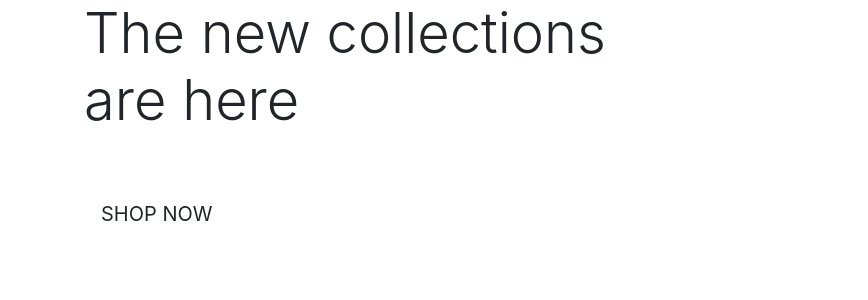
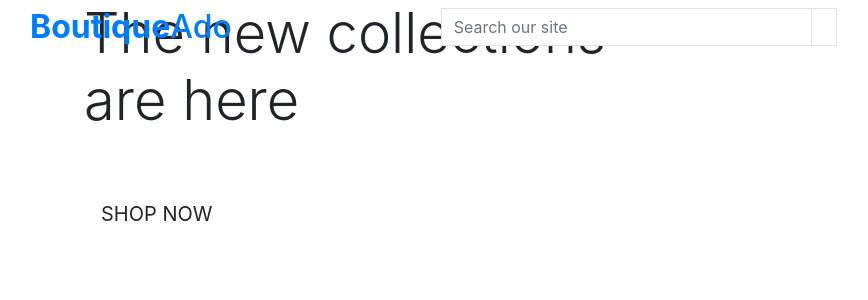
Before and after one commit to mariana-stefani/boutique-ecommerce, a Django app: page / in a window 1280 px wide. Shown: the top 300 px of the page, without its empty margins (1-869 px from the left). Run offline with Django 3.2, Linux system fonts and the light colour scheme; some libraries are stand-ins or nearby versions.

Commit message:
Added header content on base.html

```diff
--- a/templates/base.html
+++ b/templates/base.html
@@ -29,6 +29,33 @@
   </head>
   <body>
     <header class="container-fluid fixed-top">
+      <div class="row">
+        <div class="col-12 col-lg-4 my-auto py-1 py-lg-0 text-center text-lg-left">
+          <a href="{% url 'home' %}" class="nav-link main-logo-link">
+            <h2 class="logo-font text-black my-0"><strong>Boutique</strong>Ado</h2>
+          </a>
+        </div>
+        <div class="col-12 col-lg-4 my-auto py-1 py-lg-0">
+          <form method="GET" action="">
+            <div class="input-group w-100">
+              <input class="form-control border border-black rounded-0" type="text" name="q" placeholder="Search our site">
+              <div class="input-group-append">
+                <button class="form-control btn btn-black border border-black rounded-0" type="submit">
+                  <span class="icon">
+                    <i class="fas fa-search"></i>
+                  </span>
+                </button>
+              </div>
+            </div>
+          </form>
+        </div>
+        <div class="col-12 col-lg-4 my-auto py-1 py-lg-0">
+          <ul class="list-inline list-unstyled text-center text-lg-right my-0">
+            <li class="list-inline-item dropdown"></li>
+            <li class="list-inline-item"></li>
+          </ul>
+        </div>
+      </div>
     </header>
     {% if messages %}
     <div class="message-container"></div>
```
